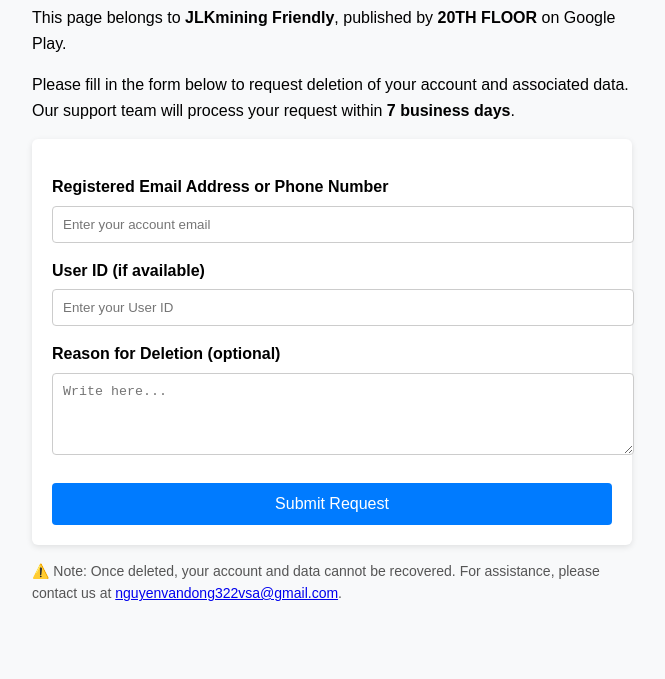
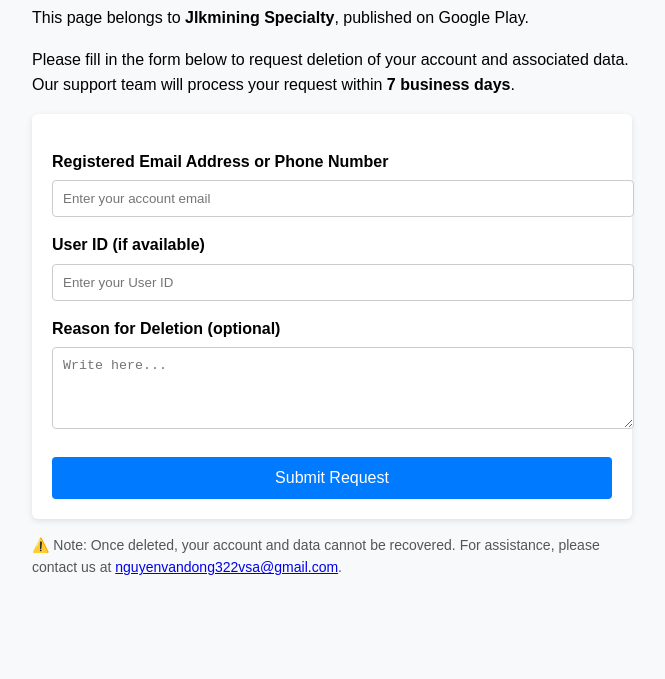
Before and after one commit to A189lin/JLKmining-Friendly, a plain HTML site: page index.html in a window 1280 px wide. Shown: the part 121-800 px from the top of the page, without its empty margins (308-973 px from the left). Drawn offline with Linux system fonts and the light colour scheme.

Commit message:
Update index.html

```diff
--- a/index.html
+++ b/index.html
@@ -2,7 +2,7 @@
 <html lang="en">
 <head>
   <meta charset="UTF-8">
-  <title>Account Deletion Request - JLKmining Friendly</title>
+  <title>Account Deletion Request - Jlkmining Specialty</title>
   <meta name="viewport" content="width=device-width, initial-scale=1.0">
   <style>
     body {
@@ -59,8 +59,7 @@
 <body>
   <h1>Account Deletion Request</h1>
    <p>
-    This page belongs to <strong>JLKmining Friendly</strong>, published by
-    <strong>20TH FLOOR</strong> on Google Play.
+    This page belongs to <strong>Jlkmining Specialty</strong>, published on Google Play.
   </p>
   <p>
     Please fill in the form below to request deletion of your account and associated data.
```
